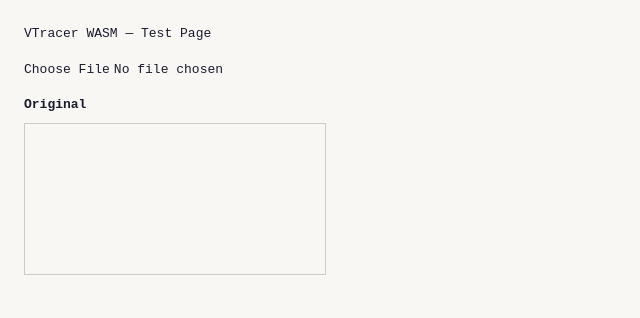
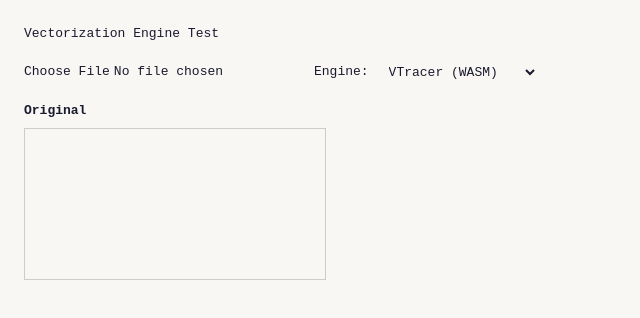
Before and after one commit to ademkr/pixvec, a Next.js app: page /test-vectorize in a window 1280 px wide. Shown: the top 318 px of the page, without its empty margins (0-640 px from the left). Built offline with nearby package versions, Linux system fonts and the light colour scheme.

Commit message:
feat: add ImageTracerJS engine, engine selector dropdown on test page

```diff
--- a/app/test-vectorize/page.tsx
+++ b/app/test-vectorize/page.tsx
@@ -3,21 +3,48 @@
 import { useRef, useState } from "react";
 import { vectorize } from "@/lib/wasm/vtracer";
 
+type Engine = "vtracer" | "imagetracer";
+
+async function runImageTracer(imageData: ImageData): Promise<string> {
+  const mod = await import("imagetracerjs");
+  const it = mod.default ?? mod;
+  return new Promise((resolve) => {
+    it.imagedataToSVG(imageData, "posterized2", resolve);
+  });
+}
+
 export default function TestVectorizePage() {
   const canvasRef = useRef<HTMLCanvasElement>(null);
+  const imageDataRef = useRef<ImageData | null>(null);
+
+  const [engine, setEngine] = useState<Engine>("vtracer");
   const [svgOutput, setSvgOutput] = useState<string | null>(null);
   const [elapsed, setElapsed] = useState<number | null>(null);
   const [status, setStatus] = useState<"idle" | "processing" | "done" | "error">("idle");
   const [error, setError] = useState<string | null>(null);
 
-  async function handleFile(e: React.ChangeEvent<HTMLInputElement>) {
-    const file = e.target.files?.[0];
-    if (!file) return;
-
+  async function run(imgData: ImageData, eng: Engine) {
     setSvgOutput(null);
     setElapsed(null);
     setError(null);
     setStatus("processing");
+    try {
+      const t0 = performance.now();
+      const svg = eng === "vtracer"
+        ? await vectorize(imgData)
+        : await runImageTracer(imgData);
+      setElapsed(Math.round(performance.now() - t0));
+      setSvgOutput(svg);
+      setStatus("done");
+    } catch (err) {
+      setError(String(err));
+      setStatus("error");
+    }
+  }
+
+  async function handleFile(e: React.ChangeEvent<HTMLInputElement>) {
+    const file = e.target.files?.[0];
+    if (!file) return;
 
     const img = new Image();
     img.src = URL.createObjectURL(file);
@@ -29,18 +56,14 @@
     const ctx = canvas.getContext("2d")!;
     ctx.drawImage(img, 0, 0);
 
-    const imageData = ctx.getImageData(0, 0, canvas.width, canvas.height);
+    const imgData = ctx.getImageData(0, 0, canvas.width, canvas.height);
+    imageDataRef.current = imgData;
+    run(imgData, engine);
+  }
 
-    try {
-      const t0 = performance.now();
-      const svg = await vectorize(imageData);
-      setElapsed(Math.round(performance.now() - t0));
-      setSvgOutput(svg);
-      setStatus("done");
-    } catch (err) {
-      setError(String(err));
-      setStatus("error");
-    }
+  function handleEngineChange(eng: Engine) {
+    setEngine(eng);
+    if (imageDataRef.current) run(imageDataRef.current, eng);
   }
 
   function downloadSvg() {
@@ -48,27 +71,40 @@
     const blob = new Blob([svgOutput], { type: "image/svg+xml" });
     const a = document.createElement("a");
     a.href = URL.createObjectURL(blob);
-    a.download = "output.svg";
+    a.download = `output-${engine}.svg`;
     a.click();
   }
 
   return (
     <div style={{ padding: 24, fontFamily: "monospace" }}>
-      <h1 style={{ marginBottom: 16 }}>VTracer WASM — Test Page</h1>
+      <h1 style={{ marginBottom: 16 }}>Vectorization Engine Test</h1>
 
-      <input
-        type="file"
-        accept="image/png,image/jpeg,image/webp"
-        onChange={handleFile}
-        style={{ marginBottom: 16, display: "block" }}
-      />
+      <div style={{ display: "flex", gap: 24, marginBottom: 16, alignItems: "center", flexWrap: "wrap" }}>
+        <input
+          type="file"
+          accept="image/png,image/jpeg,image/webp"
+          onChange={handleFile}
+        />
+
+        <label style={{ display: "flex", alignItems: "center", gap: 8 }}>
+          Engine:
+          <select
+            value={engine}
+            onChange={(e) => handleEngineChange(e.target.value as Engine)}
+            style={{ padding: "4px 8px", fontFamily: "monospace" }}
+          >
+            <option value="vtracer">VTracer (WASM)</option>
+            <option value="imagetracer">ImageTracer (JS)</option>
+          </select>
+        </label>
+      </div>
 
       {status === "processing" && (
-        <p style={{ color: "#6C63FF", marginBottom: 12 }}>⏳ Processing...</p>
+        <p style={{ color: "#6C63FF", marginBottom: 12 }}>⏳ Processing with {engine}...</p>
       )}
       {status === "done" && elapsed !== null && (
         <p style={{ color: "green", marginBottom: 12 }}>
-          ✓ Done in <strong>{elapsed} ms</strong>
+          ✓ {engine} — done in <strong>{elapsed} ms</strong>
           <button onClick={downloadSvg} style={{ marginLeft: 12, cursor: "pointer", padding: "2px 10px" }}>
             Download SVG
           </button>
@@ -86,7 +122,7 @@
 
         {svgOutput && (
           <div>
-            <p style={{ marginBottom: 8, fontWeight: "bold" }}>Vector (SVG)</p>
+            <p style={{ marginBottom: 8, fontWeight: "bold" }}>Vector — {engine}</p>
             <div
               style={{ maxWidth: 480, border: "1px solid #ccc", overflow: "auto" }}
               dangerouslySetInnerHTML={{ __html: svgOutput }}
--- /dev/null
+++ b/lib/imagetracerjs.d.ts
@@ -0,0 +1,9 @@
+declare module "imagetracerjs" {
+  const ImageTracer: {
+    imagedataToSVG(imageData: ImageData, options: unknown, callback: (svg: string) => void): void;
+    imageToSVG(url: string, options: unknown, callback: (svg: string) => void): void;
+    optionpresets: Record<string, unknown>;
+  };
+  export default ImageTracer;
+  export = ImageTracer;
+}
```
